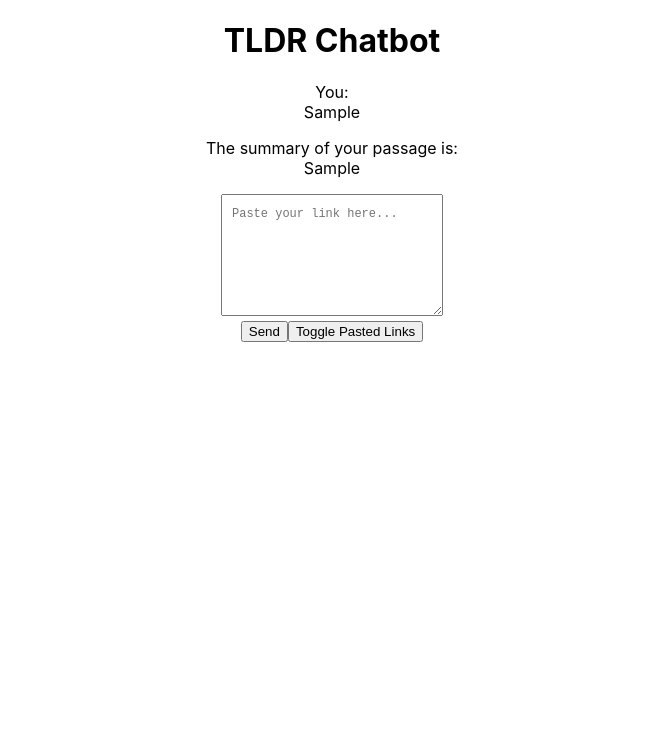
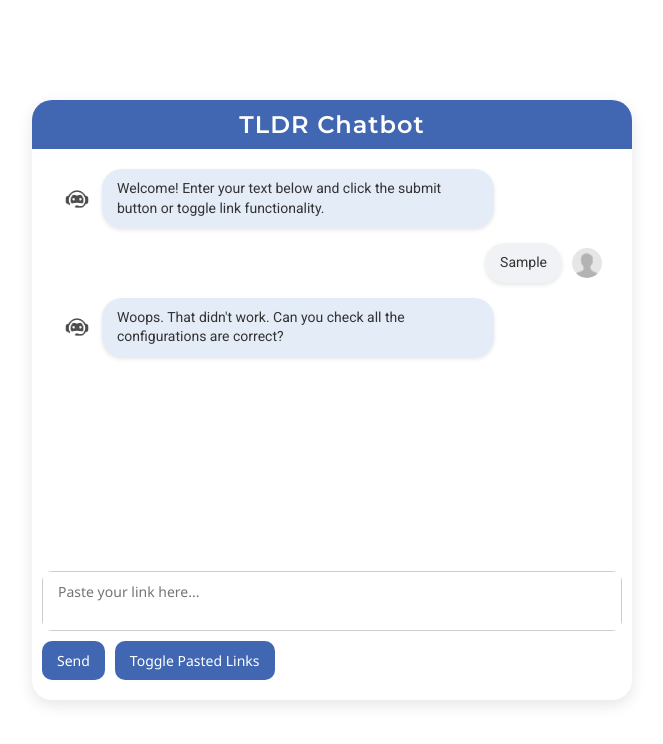
Before and after one commit to marklin2234/cohere_project, a React (Create React App) app: page / in a window 1280 px wide. Both pictures are taken after typing "Sample" into the empty fields and a click on the button "Toggle Pasted Links". Shown: the top 744 px of the page, without its empty margins (308-971 px from the left). Built offline with nearby package versions, Linux system fonts and the light colour scheme; no server answers.

Commit message:
completed ui overhaul

```diff
--- a/public/index.html
+++ b/public/index.html
@@ -1,4 +1,5 @@
 <!DOCTYPE html>
+<link href="https://fonts.googleapis.com/css2?family=Montserrat:wght@600&family=Roboto&display=swap" rel="stylesheet">
 <html lang="en">
   <head>
     <meta charset="utf-8" />
@@ -24,7 +25,7 @@
       work correctly both with client-side routing and a non-root public URL.
       Learn how to configure a non-root public URL by running `npm run build`.
     -->
-    <title>React App</title>
+    <title>TL;DR!</title>
   </head>
   <body>
     <noscript>You need to enable JavaScript to run this app.</noscript>
--- a/src/App.js
+++ b/src/App.js
@@ -1,5 +1,7 @@
-import React, { useState } from 'react';
+import React, { useState, useRef, useEffect } from 'react';
 import './App.css';
+import userAvatar from './img/anon.png'
+import chatAvatar from './img/bot.png'
 
 const FLASK_SERVER_URL = 'http://localhost:5000'
 
@@ -14,6 +16,22 @@ function App() {
     LinkMode: 1
   }
   const [appState, setAppState] = useState(AppStates.TextMode);
+  const [isProcessing, setIsProcessing] = useState(false);
+  const chatContainerRef = useRef(null);
+
+  useEffect(() => {
+    chatContainerRef.current.scrollTop = chatContainerRef.current.scrollHeight;
+  }, [chatHistory]);
+
+  useEffect(() => {
+    const welcomeMessage = {
+      user: 'Chatbot',
+      message: 'Welcome! Enter your text below and click the submit button or toggle link functionality.',
+      isBot: true,
+    };
+    setChatHistory([welcomeMessage]);
+  }, []);
+
 
   const handleUserInput = (e) => {
     setUserInput(e.target.value);
@@ -21,34 +39,47 @@ function App() {
 
   const handleSubmit = async (e) => {
     e.preventDefault();
+
+    if (userInput.trim() === '') {
+      return;
+    }
+
+    setIsProcessing(true); // the bot now says "Working on it!"
     if (userInput.trim() !== '') {
       const summary = await getSummary(userInput);
+      // First update the user input
       setChatHistory((prevHistory) => [
         ...prevHistory,
-        { user: userInput, summary },
+        { message: userInput, isBot: false, },
       ]);
+
+      // then update with the reply
+      setChatHistory((prevHistory) => [
+        ...prevHistory,
+        { message: summary, isBot: true, },
+      ]);
+
       setUserInput('');
     }
+    setIsProcessing(false);
   };
 
   function handleLinkToggle() {
     // Go from text to link mode
     if (appState === AppStates.TextMode) {
-      document.getElementById("input-text-field").placeholder = "Paste your link here...";
       setAppState(AppStates.LinkMode);
     } else { // Go from link mode to text mode
-      document.getElementById("input-text-field").placeholder = "Type your passage...";
       setAppState(AppStates.TextMode);
     }
   };
 
-  const fetchFromLink = async(input) => {
+  const getSummaryFromLink = async(input) => {
     // request setup
     const params = { link: input };
     const endpoint = FLASK_SERVER_URL + "/get";
     const queryString = Object.keys(params).map(key => `${encodeURIComponent(key)}=${encodeURIComponent(params[key])}`).join('&');
 
-    // Make the request to the flask backend
+    // Make the request to the flask backend. This is because Flask acts as proxy for the CORS problem.
     var summary = "";
     try {
       const response = await fetch(`${endpoint}?${queryString}`);
@@ -57,7 +88,7 @@ function App() {
       console.log(summary);
     } catch (error) {
       console.log("Error in link fetch: " + error);
-      return input;
+      return "Woops. That didn't work. Can you check all the configurations are correct?";
     }
 
     return summary
@@ -65,7 +96,7 @@ function App() {
 
   const getSummary = async (text) => {
     if (appState === AppStates.LinkMode) {
-      return fetchFromLink(text)
+      return getSummaryFromLink(text);
     }
     const payload = { text };
     const headers = {
@@ -80,25 +111,46 @@ function App() {
         body: JSON.stringify(payload),
       });
       const data = await response.json();
+
+      if (!data.summary) {
+        return "Woops. That didn't work. Can you check all the configurations are correct?";
+      }
+
       return data.summary;
+
     } catch (error) {
       console.log('Error occurred during API request:', error);
-      return null;
+      return "Woops. That didn't work. Can you check all the configurations are correct?";
     }
   };
 
   return (
-    <div className="container">
-      <h1>TLDR Chatbot</h1>
-      <div className="chat-container">
+    <div className="mini-browser">
+      <div className="chat-header">
+        <h1>TLDR Chatbot</h1>
+      </div>
+      <div className="chat-container" ref={chatContainerRef}>
         {chatHistory.map((chat, index) => (
           <div key={index}>
-            <p className="user-message">You: <br></br>{chat.user}</p>
-            <p className="chatbot-message">
-              The summary of your passage is: <br></br>{chat.summary}
-            </p>
+            {chat.isBot ? (
+              <div className="chatbot-message">
+                <img src={chatAvatar} alt="Chatbot Avatar" className="avatar-bot" />
+                <p className="message-content-bot">{chat.message}</p>
+              </div>
+            ) : (
+              <div className="user-message">
+                <img src={userAvatar} alt="User Avatar" className="avatar-user" />
+                <p className="message-content">{chat.message}</p>
+              </div>
+            )}
           </div>
         ))}
+        {isProcessing && (
+          <div className="chatbot-message">
+            <img src={chatAvatar} alt="Chatbot Avatar" className="avatar-bot" />
+            <p className="message-content-bot">Working on it!</p>
+          </div>
+        )}
       </div>
       <form onSubmit={handleSubmit}>
         <div class="chat-input">
@@ -106,8 +158,9 @@ function App() {
             type="text"
             value={userInput}
             onChange={handleUserInput}
-            placeholder="Type your passage..."
+            placeholder={appState === AppStates.LinkMode ? "Paste your link here..." : "Type your passage..."}
             id="input-text-field"
+            className={appState === AppStates.LinkMode ? 'link-mode' : ''}
           />
         </div>
         <button type="submit">Send</button>
--- a/src/index.css
+++ b/src/index.css
@@ -1,28 +1,276 @@
-body {
+/* App.css */
+
+/* Reset some default styles */
+* {
   margin: 0;
-  font-family: -apple-system, BlinkMacSystemFont, 'Segoe UI', 'Roboto', 'Oxygen',
-    'Ubuntu', 'Cantarell', 'Fira Sans', 'Droid Sans', 'Helvetica Neue',
-    sans-serif;
-  -webkit-font-smoothing: antialiased;
-  -moz-osx-font-smoothing: grayscale;
+  padding: 0;
+  box-sizing: border-box;
 }
 
-code {
-  font-family: source-code-pro, Menlo, Monaco, Consolas, 'Courier New',
-    monospace;
+/* Chat window styles */
+.chat-window {
+  background-color: #f7f9fd; /* Light blue background */
+  display: flex;
+  flex-direction: column;
+  height: 80vh; /* Reduce the height to fit within the screen */
+  width: 80%; /* Set a percentage width */
+  margin: 10%; /* Add 10% margin on all sides */
+  border: 1px solid #ccc;
+  border-radius: 20px; /* Add rounded corners */
+  overflow: hidden;
+  font-family: 'Segoe UI', Arial, sans-serif;
+  box-shadow: 0 5px 15px rgba(0, 0, 0, 0.1);
 }
 
+.chat-header {
+  background-color: #4267B2; /* Facebook blue for the chat header */
+  padding: 10px;
+  text-align: center;
+  color: #fff;
+}
+
+.chat-container {
+  flex-grow: 1;
+  padding: 20px;
+  overflow-y: scroll;
+  scroll-behavior: smooth;
+}
+
+.avatar-user {
+  width: 30px;
+  height: 30px;
+  border-radius: 50%;
+  margin-right: 10px; /* Move the user's avatar to the right */
+  margin-left: 10px;
+  order: 1; /* Reorder the avatar to come after the message content */
+}
+
+.avatar-bot {
+  width: 30px;
+  height: 30px;
+  border-radius: 50%;
+  margin-right: 10px; /* Move the user's avatar to the right */
+  margin-left: 10px;
+}
+
+.message-content {
+  background-color: #f0f2f5; /* Light gray for message content */
+  padding: 10px 15px;
+  border-radius: 20px;
+  display: inline-block;
+  max-width: 70%;
+  word-wrap: break-word;
+  box-shadow: 0 2px 4px rgba(0, 0, 0, 0.1);
+}
+
+.message-content-bot {
+  background-color: #e4ecf8; /* Light gray for message content */
+  padding: 10px 15px;
+  border-radius: 20px;
+  display: inline-block;
+  max-width: 70%;
+  word-wrap: break-word;
+  box-shadow: 0 2px 4px rgba(0, 0, 0, 0.1);
+}
+
+.chatbot-message {
+  display: flex;
+  align-items: center;
+  margin-bottom: 15px;
+}
+
+.user-message {
+  display: flex;
+  align-items: center;
+  justify-content: flex-end;
+  margin-bottom: 15px;
+}
+
+.chat-input {
+  display: flex;
+  align-items: center;
+  margin-top: 10px;
+  margin-left: 10px; /* Add left margin to align with the mini browser */
+  margin-right: 10px; /* Add right margin to align with the mini browser */
+  border: 1px solid #ccc; /* Add a border to the chat input box */
+  border-radius: 10px;
+}
 
 textarea {
-  min-height: 100px;
-  min-width: 200px;
-  padding: 10px;
-  font-size: 12px;
-  line-height: 1.5;
+  flex-grow: 1;
+  padding: 10px 15px;
+  border: none;
+  resize: none;
+  font-family: 'Segoe UI', Arial, sans-serif;
+  font-size: 14px;
 }
 
-div.container {
-  width:800px;
-  margin: 0 auto;
-  text-align: center;
+.link-mode textarea {
+  background-color: #f5f5f5;
 }
+
+button {
+  margin-left: 10px;
+  margin-top: 10px; /* Add right margin to align with the mini browser */
+  margin-bottom: 20px; /* Add right margin to align with the mini browser */
+  padding: 10px 15px;
+  border-radius: 10px;
+  border: none;
+  background-color: #4267B2; /* Facebook blue for buttons */
+  color: #fff;
+  cursor: pointer;
+  font-family: 'Segoe UI', Arial, sans-serif;
+  font-size: 14px;
+}
+
+button:hover {
+  background-color: #385898; /* Darker shade of Facebook blue on hover */
+}
+
+button:focus {
+  outline: none;
+}
+
+/* Additional styles for a modern and pretty look */
+.chat-header h1 {
+  font-family: 'Montserrat', Arial, sans-serif;
+  font-size: 24px;
+  font-weight: 600;
+  letter-spacing: 1px;
+}
+
+.message-content {
+  font-family: 'Roboto', Arial, sans-serif;
+  font-size: 14px;
+  line-height: 1.4;
+  color: #333;
+}
+
+.message-content-bot {
+  font-family: 'Roboto', Arial, sans-serif;
+  font-size: 14px;
+  line-height: 1.4;
+  color: #333;
+}
+
+.chat-container::-webkit-scrollbar {
+  width: 8px;
+}
+
+.chat-container::-webkit-scrollbar-thumb {
+  background-color: #385898; /* Darker shade of Facebook blue for scrollbar thumb */
+  border-radius: 10px;
+}
+
+.chat-container::-webkit-scrollbar-track {
+  background-color: #f5f5f5;
+}
+
+/* Mini browser window styles */
+.mini-browser {
+  width: 600px; /* Set the desired width for the mini browser window */
+  height: 600px; /* Set the desired height for the mini browser window */
+  margin: 0 auto; /* Set left and right margins to auto */
+  border-radius: 20px; /* Add rounded corners */
+  overflow: hidden;
+  box-shadow: 0 5px 15px rgba(0, 0, 0, 0.1);
+  display: flex;
+  flex-direction: column;
+  position: fixed; /* Add fixed positioning */
+  top: 50%; /* Position from the top */
+  left: 50%; /* Position from the left */
+  transform: translate(-50%, -50%); /* Center horizontally and vertically */
+}
+
+.browser-header {
+  height: 40px;
+  background-color: #f5f5f5;
+  display: flex;
+  align-items: center;
+  padding: 0 10px;
+  border-bottom: 1px solid #ddd;
+  border-top-left-radius: 20px; /* Add rounded corners to top left */
+  border-top-right-radius: 20px; /* Add rounded corners to top right */
+}
+
+.browser-controls {
+  display: flex;
+  gap: 5px;
+  height: 100%;
+}
+
+.browser-control {
+  width: 12px;
+  height: 12px;
+  border-radius: 50%;
+}
+
+.browser-control.red {
+  background-color: #ff5f56;
+}
+
+.browser-control.yellow {
+  background-color: #ffbd2e;
+}
+
+.browser-control.green {
+  background-color: #28c940;
+}
+
+.browser-address-bar {
+  height: 30px;
+  background-color: #f5f5f5;
+  display: flex;
+  align-items: center;
+  padding: 0 10px;
+  border-bottom: 1px solid #ddd;
+}
+
+.browser-address-bar input {
+  width: 100%;
+  height: 100%;
+  border: none;
+  background-color: transparent;
+  font-family: 'Segoe UI', Arial, sans-serif;
+  font-size: 14px;
+}
+
+.browser-content {
+  height: calc(100% - 70px); /* Adjust the height to leave space for the header and address bar */
+  background-color: #fff;
+  padding: 20px;
+  overflow-y: scroll;
+  scroll-behavior: smooth;
+}
+
+/* Additional styles for a modern and pretty look */
+.browser-header h1 {
+  font-family: 'Montserrat', Arial, sans-serif;
+  font-size: 16px;
+  font-weight: 600;
+  letter-spacing: 1px;
+}
+
+.browser-address-bar input {
+  font-weight: 500;
+}
+
+.browser-content {
+  font-family: 'Roboto', Arial, sans-serif;
+  font-size: 14px;
+  line-height: 1.4;
+  color: #333;
+}
+
+.browser-content::-webkit-scrollbar {
+  width: 8px;
+}
+
+.browser-content::-webkit-scrollbar-thumb {
+  background-color: #6a1b9a;
+  border-radius: 10px;
+}
+
+.browser-content::-webkit-scrollbar-track {
+  background-color: #f5f5f5;
+}
```
Also changed, not shown: src/App.css (line endings or trailing spaces), src/img/anon.png (added), src/img/bot.png (added).
